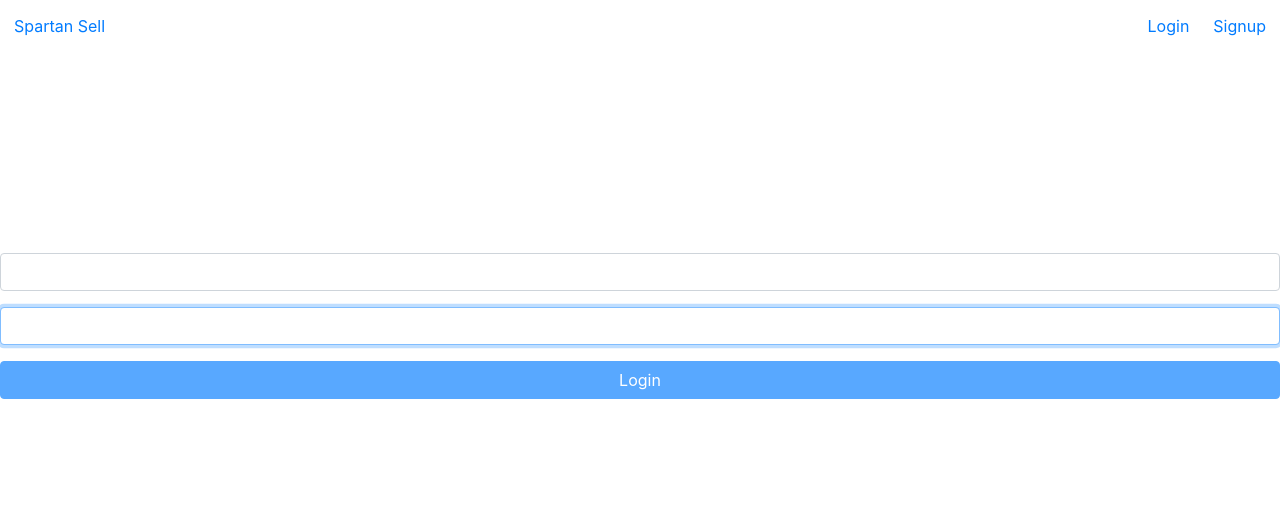
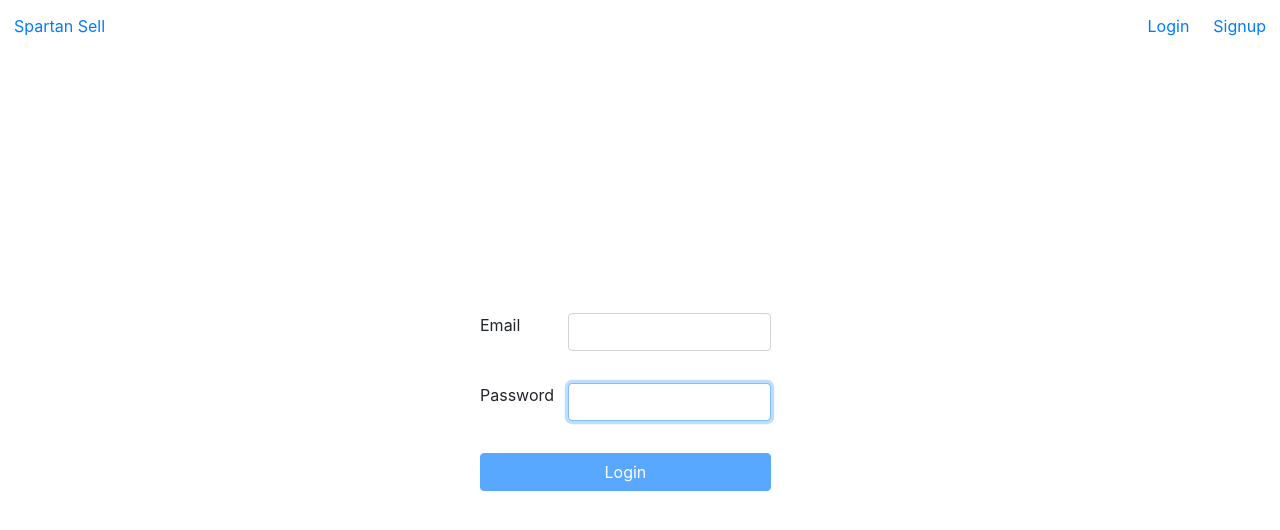
Before and after one commit to JoseMPRivera/CS160, a React (Create React App) app: page /Login in a window 1280 px wide. Shown: the top 530 px of the page. Built offline with nearby package versions, Linux system fonts and the light colour scheme.

Commit message:
Fixed form size

```diff
--- a/src/components/Login.js
+++ b/src/components/Login.js
@@ -26,6 +26,7 @@ export default class Login extends Component {
   }
   render() {
     return (
+      <form>
       <div>
         <ul class="nav-bar">
           <li class="b-left"><a href="#home">Spartan Sell</a></li>
@@ -35,7 +36,10 @@ export default class Login extends Component {
 
         <div class="vl"></div>
         <div className = "Login">
-          <form onSubmit={this.handleSubmit}>
+          <form class="" onSubmit={this.handleSubmit}>
+            <div class="form-group row">
+            <label class="col-sm-3"> Email </label>
+            <div class="col-sm-8">
             <FormGroup controlId="email" bsSize="small">
               <FormControl
                 autoFocus
@@ -44,7 +48,11 @@ export default class Login extends Component {
                 onChange={this.trackChange}
                 />
             </FormGroup>
-
+            </div>
+            </div>
+            <div class="form-group row">
+            <label class="col-sm-3"> Password </label>
+            <div class="col-sm-8">
             <FormGroup controlId="password" bsSize="medium">
               <FormControl
                 autoFocus
@@ -53,7 +61,10 @@ export default class Login extends Component {
                 onChange={this.trackChange}
                 />
             </FormGroup>
-
+            </div>
+            </div>
+            <div class="form-group row">
+            <div class="col-sm-11">
               <Button
               block
               bsSize="large"
@@ -62,10 +73,13 @@ export default class Login extends Component {
               >
                 Login
               </Button>
+            </div>
+            </div>
           </form>
         </div>
 
       </div>
+      </form>
     );
   }
 }
--- a/src/css/Login.css
+++ b/src/css/Login.css
@@ -8,6 +8,17 @@
   margin-left: -3px;
   top: 0;
 
+}
+
+@media all and (min-width: 480px) {
+  .Login {
+    padding: 60px 0;
+  }
+
+  .Login form {
+    margin: 0 auto;
+    max-width: 320px;
+  }
 }
 
 .active-cyan-2 input[type=text]:focus:not([readonly]) {
```
Lines whose indentation alone changed are shown as unchanged.
